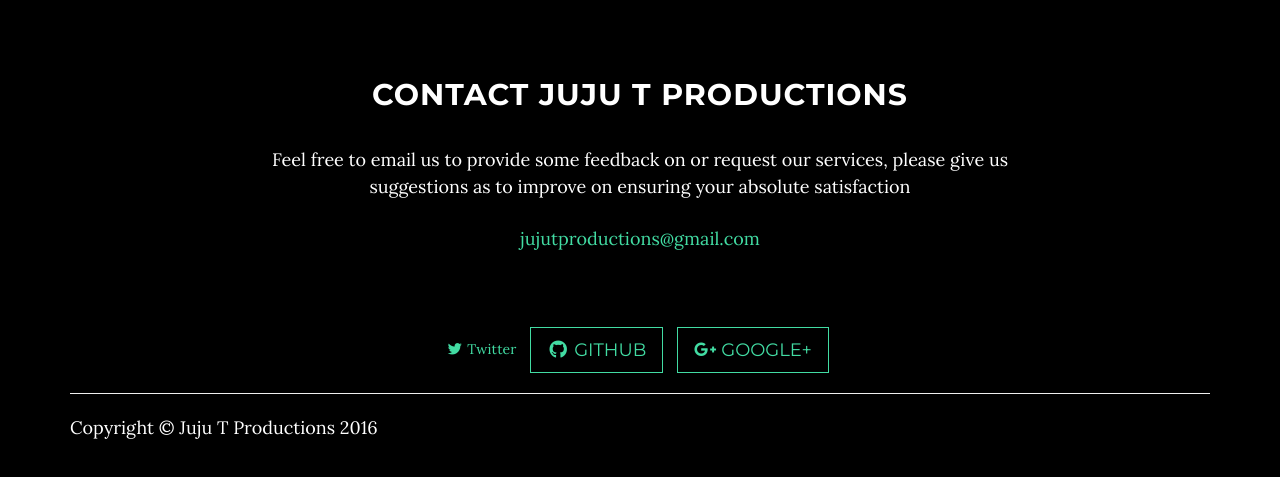
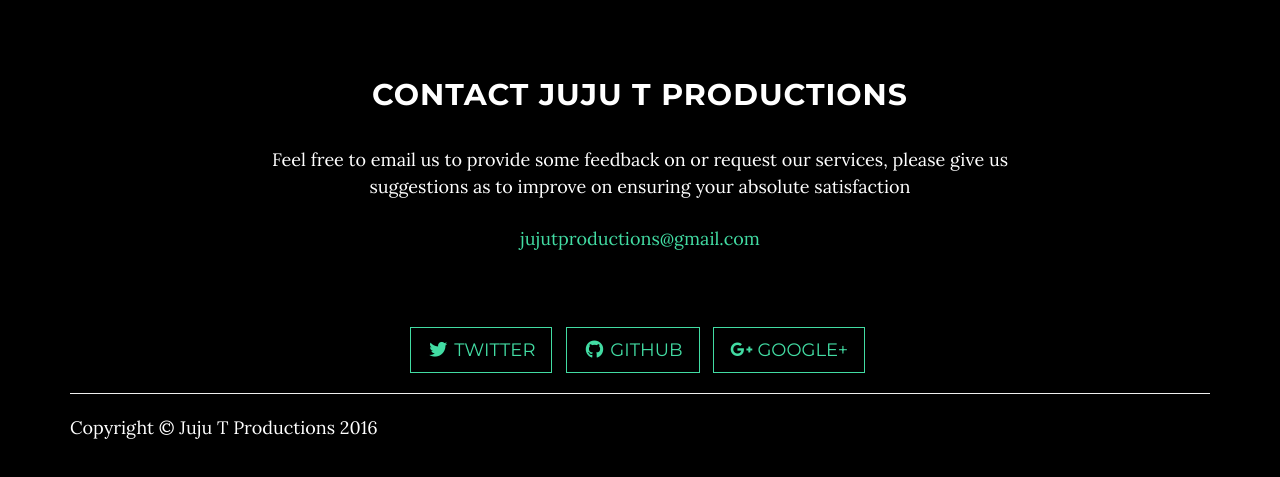
Before and after one commit to junninho/juju-t-pro, a plain HTML site: page index.html in a window 1280 px wide. Shown: the part 1286-1763 px from the top of the page. Drawn offline with nearby package versions, Linux system fonts and the light colour scheme.

Commit message:
minor fix in footer

```diff
--- a/index.html
+++ b/index.html
@@ -115,7 +115,7 @@
         <div class="container text-center">
             <ul class="list-inline banner-social-buttons">
                     <li>
-                        <a href="#"><i class="fa fa-twitter fa-fw"></i> <span class="network-name">Twitter</span></a>
+                        <a href="#" class="btn btn-default btn-lg"><i class="fa fa-twitter fa-fw"></i> <span class="network-name">Twitter</span></a>
                     </li>
                     <li>
                         <a href="#" class="btn btn-default btn-lg"><i class="fa fa-github fa-fw"></i> <span class="network-name">Github</span></a>
```
